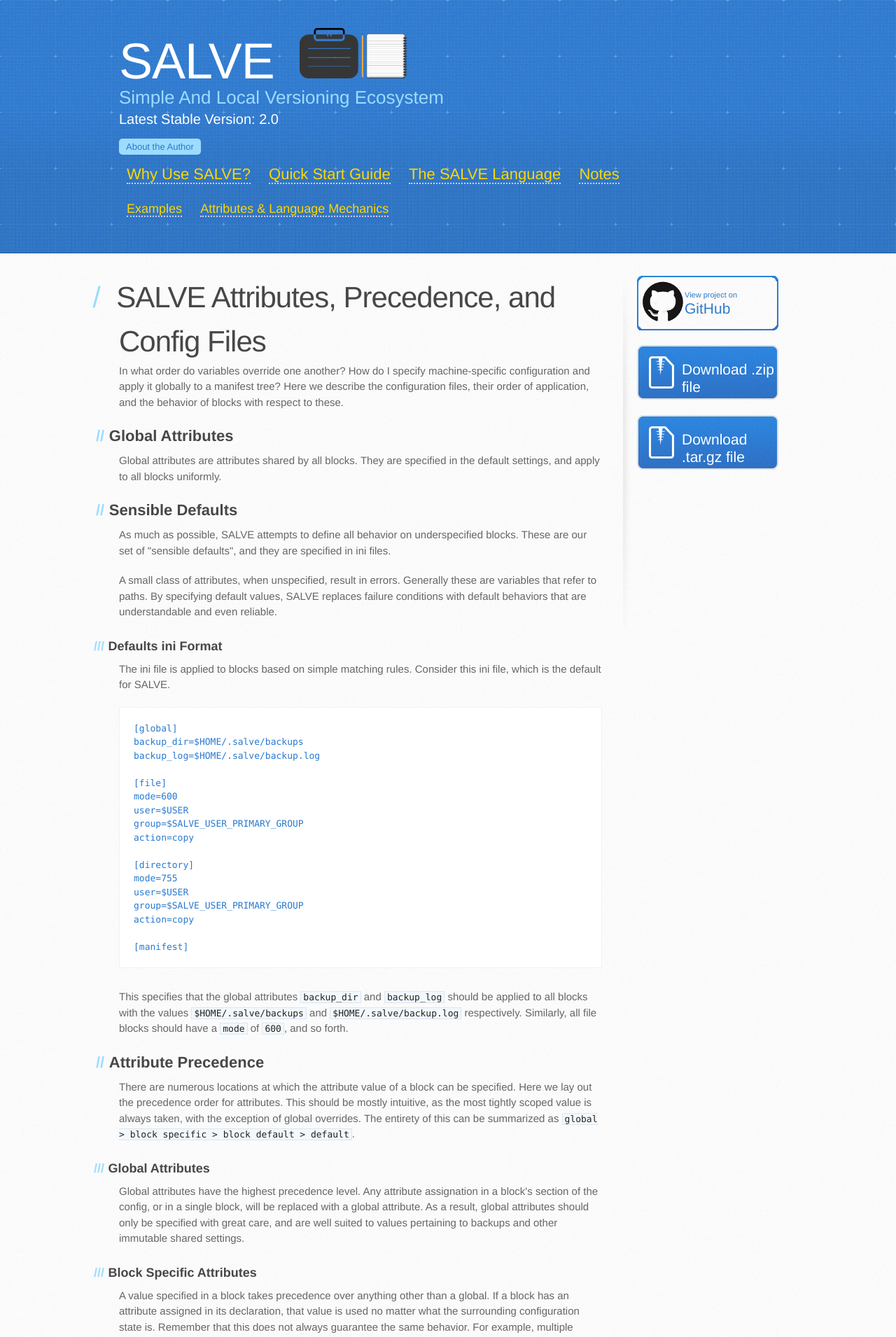
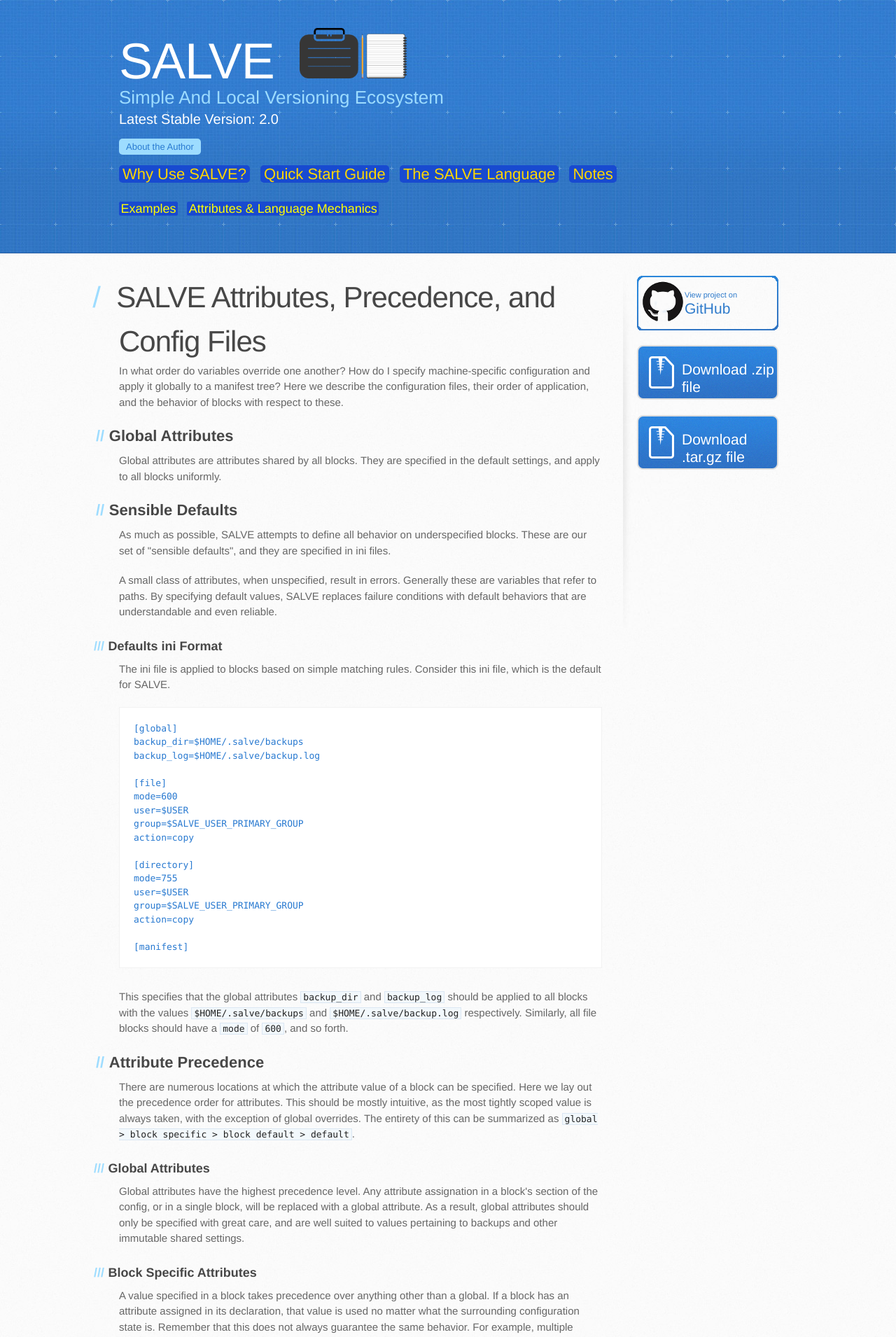
Before and after one commit to sirosen/salve.sirosen.net, a Jekyll site: the page built from lang/attributes.html, in a window 1280 px wide. Shown: the top 1910 px of the page at 70% size. Built offline with Jekyll 4.4.1, drawn with Linux system fonts in a browser that asks for light colours; some web fonts are replaced.

Commit message:
Restyling link buttons.

```diff
--- a/stylesheets/stylesheet.css
+++ b/stylesheets/stylesheet.css
@@ -196,21 +196,37 @@
 }
 
 header .inner.linksection a.linkbutton {
+  white-space: nowrap;
   line-height: 2.5;
+  color: #FFD700;
   font-size: 22px;
-  color: #FFD700;
-  margin-left: 11px;
+
+  background-color:  #184AD0;
+  border-radius: 5px;
+  -moz-border-radius: 5px;
+  -webkit-border-radius: 5px;
+  padding-right: 5px;
+  padding-left: 5px;
+  overflow: hidden;
+
   margin-right: 11px;
   margin-top: 22px;
-  margin-bottom: 22px;
+
   font-family: Helvetica, Arial, serif;
-  border-bottom: dotted 2px #CCCCFF;
 }
 
 header .inner.linksection.linksubsection a.linkbutton {
+  color: #FFFF00;
+
   font-size: 18px;
+  margin-right: 9px;
   margin-top: 18px;
-  margin-bottom: 18px;
+
+  border-radius: 2.5px;
+  -moz-border-radius: 2.5px;
+  -webkit-border-radius: 2.5px;
+  padding-right: 2.5px;
+  padding-left: 2.5px;
 }
 
 code, pre {
@@ -453,6 +469,18 @@
   header h3 {
     font-size: 20px;
   }
+  header .inner.linksection a.linkbutton,
+  header .inner.linksection.linksubsection a.linkbutton {
+    font-size: 18px;
+    margin-right: 9px;
+    margin-top: 10px;
+    border-radius: 2px;
+    -moz-border-radius: 2px;
+    -webkit-border-radius: 2px;
+    padding-right: 2px;
+    padding-left: 2px;
+    overflow: hidden;
+  }
   #main-content {
     width: 490px;
   }
@@ -496,6 +524,18 @@
   header h3 {
     font-size: 18px;
   }
+  header .inner.linksection a.linkbutton,
+  header .inner.linksection.linksubsection a.linkbutton {
+    font-size: 14px;
+    margin-right: 6px;
+    margin-top: 10px;
+    border-radius: 2px;
+    -moz-border-radius: 2px;
+    -webkit-border-radius: 2px;
+    padding-right: 2px;
+    padding-left: 2px;
+    overflow: hidden;
+  }
   #main-content,
   aside#sidebar {
     float: none;
```
